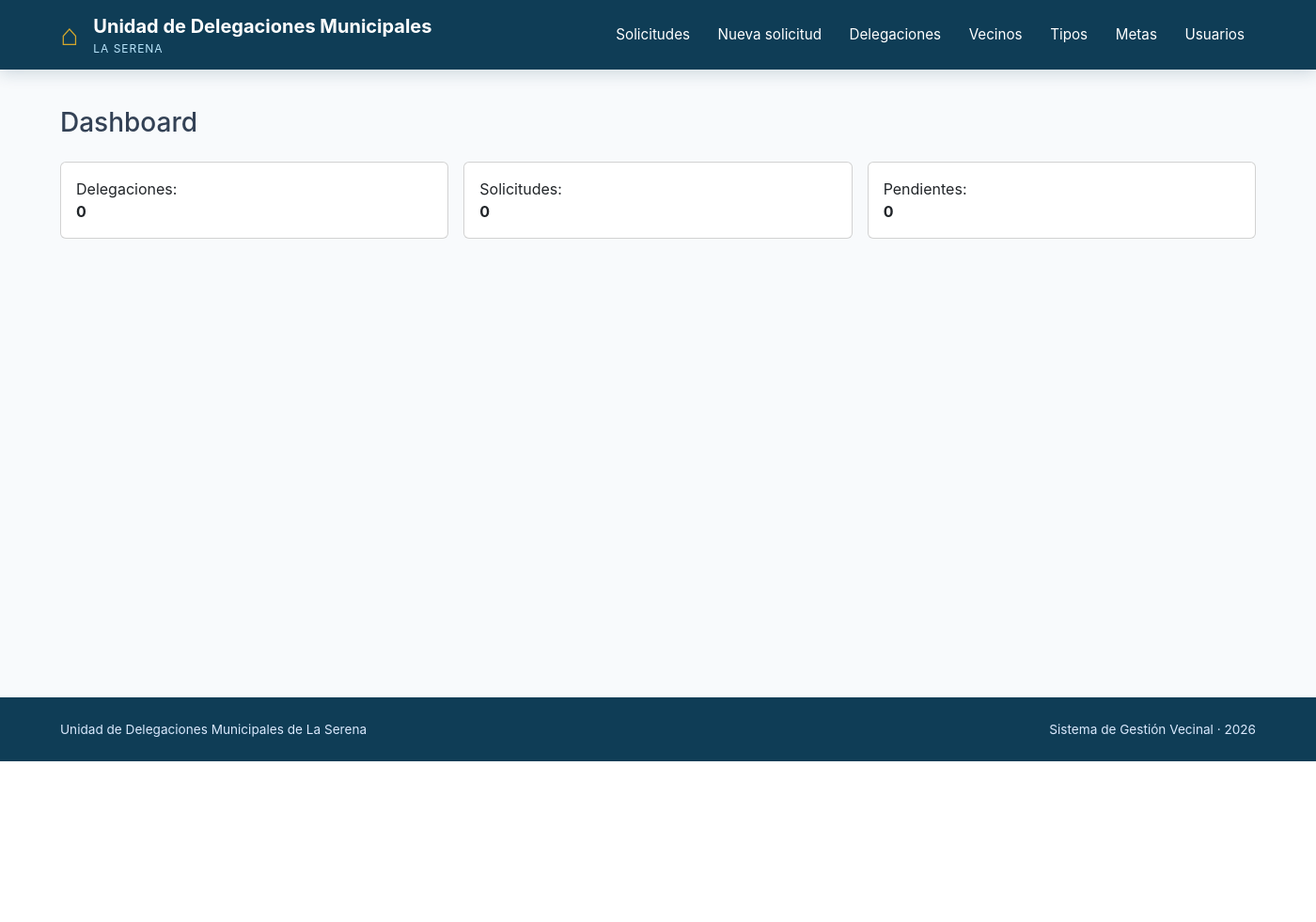
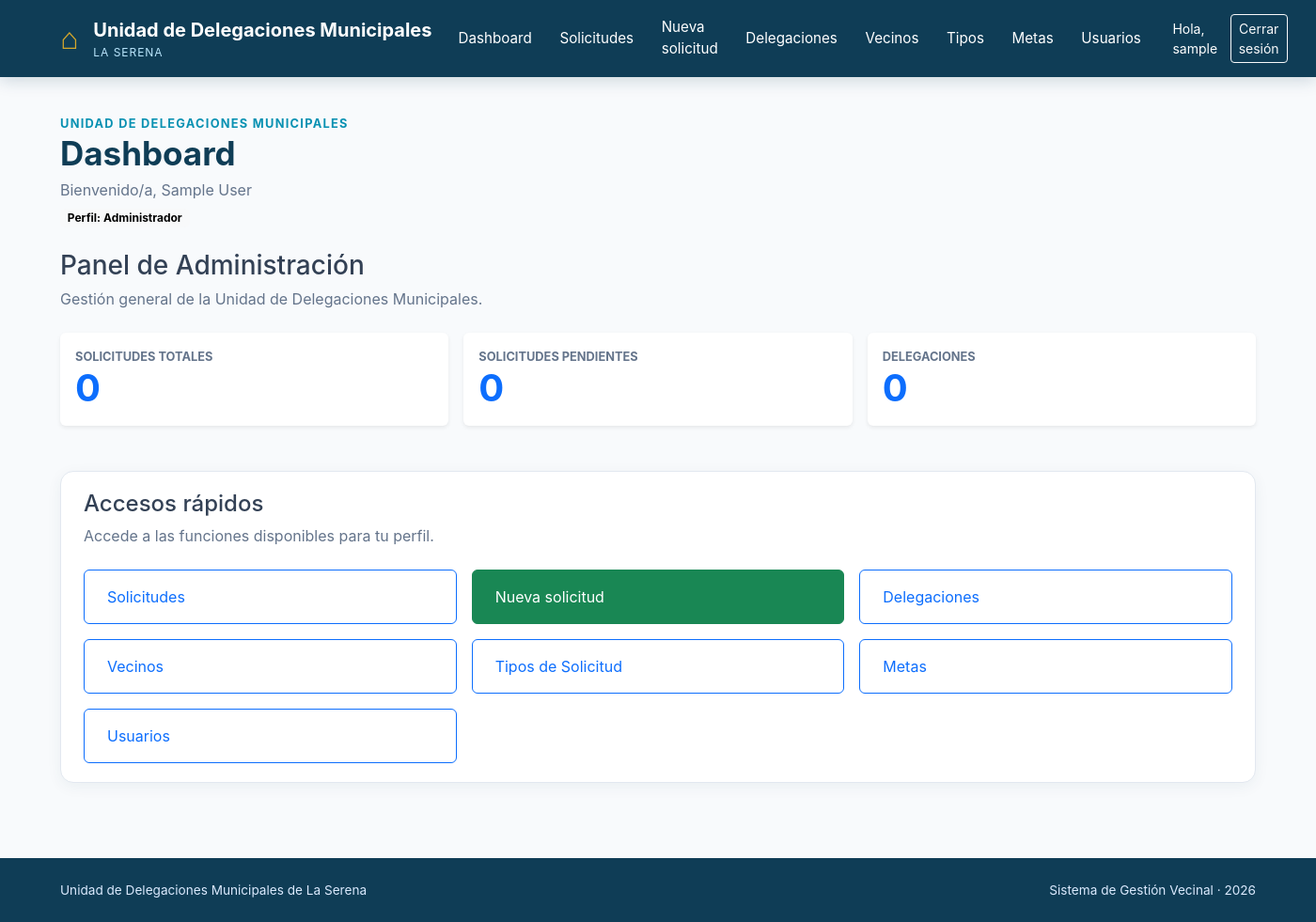
Before and after one commit to PamelaVargas05/delegaciones-municipales-la-serena-backend, a Django app: page / in a window 1400 px wide. Shown: the whole page at 94% size. Before the commit the page ends 810 px from the top, so only its background shows below. Run offline with Django 5.2, Linux system fonts and the light colour scheme; the visitor is signed in with stand-in values (Sample User, id 1); data that the repository does not hold is empty.

Commit message:
feat: mejorar dashboard por roles, navegacion y seguimiento de solicitudes

```diff
--- a/config/settings.py
+++ b/config/settings.py
@@ -92,7 +92,7 @@ MEDIA_ROOT = BASE_DIR / 'media'
 DEFAULT_AUTO_FIELD = 'django.db.models.BigAutoField'
 
 
-LOGIN_REDIRECT_URL = 'solicitudes:lista'
+LOGIN_REDIRECT_URL = 'dashboard'
 LOGOUT_REDIRECT_URL = 'login'
 LOGIN_URL = 'login'
 
--- a/templates/base.html
+++ b/templates/base.html
@@ -19,15 +19,23 @@
                 <span class="navbar-toggler-icon"></span>
             </button>
             <div class="collapse navbar-collapse" id="mainNav">
-                <div class="navbar-nav ms-auto">
-                    <a class="nav-link" href="{% url 'solicitudes:lista' %}">Solicitudes</a>
-                    <a class="nav-link" href="{% url 'solicitudes:crear' %}">Nueva solicitud</a>
-                    <a class="nav-link" href="{% url 'delegaciones:lista_delegaciones' %}">Delegaciones</a>
-                    <a class="nav-link" href="{% url 'solicitudes:lista_vecinos' %}">Vecinos</a>
-                    <a class="nav-link" href="{% url 'solicitudes:lista_tipos' %}">Tipos</a>
-                    <a class="nav-link" href="{% url 'delegaciones:lista_metas' %}">Metas</a>
+                {% if request.user.is_authenticated %}
+                <div class="navbar-nav ms-auto align-items-lg-center">
+                    <a class="nav-link" href="{% url 'dashboard' %}">Dashboard</a>
+                    {% if perms.solicitudes.view_solicitudvecinal %}<a class="nav-link" href="{% url 'solicitudes:lista' %}">Solicitudes</a>{% endif %}
+                    {% if perms.solicitudes.add_solicitudvecinal %}<a class="nav-link" href="{% url 'solicitudes:crear' %}">Nueva solicitud</a>{% endif %}
+                    {% if perms.delegaciones.view_delegacion %}<a class="nav-link" href="{% url 'delegaciones:lista_delegaciones' %}">Delegaciones</a>{% endif %}
+                    {% if perms.solicitudes.view_vecino %}<a class="nav-link" href="{% url 'solicitudes:lista_vecinos' %}">Vecinos</a>{% endif %}
+                    {% if perms.solicitudes.view_tiposolicitud %}<a class="nav-link" href="{% url 'solicitudes:lista_tipos' %}">Tipos</a>{% endif %}
+                    {% if perms.delegaciones.view_meta %}<a class="nav-link" href="{% url 'delegaciones:lista_metas' %}">Metas</a>{% endif %}
                     {% if perms.auth.view_user %}<a class="nav-link" href="{% url 'usuarios:lista' %}">Usuarios</a>{% endif %}
+                    <span class="navbar-text text-white small ms-lg-3">Hola, {{ request.user.username }}</span>
+                    <form method="post" action="{% url 'logout' %}" class="d-inline ms-lg-2">
+                        {% csrf_token %}
+                        <button type="submit" class="btn btn-outline-light btn-sm">Cerrar sesión</button>
+                    </form>
                 </div>
+                {% endif %}
             </div>
         </div>
     </nav>
--- a/templates/usuarios/dashboard.html
+++ b/templates/usuarios/dashboard.html
@@ -1,4 +1,41 @@
-{% extends 'base.html' %}{% block content %}
-<h1 class="h3 mb-4">Dashboard{% if user.groups.all %} - {{ user.groups.all.0.name }}{% endif %}</h1>
-<div class="row g-3"><div class="col-md-4"><div class="card p-3">Delegaciones: <strong>{{ delegaciones_count }}</strong></div></div><div class="col-md-4"><div class="card p-3">Solicitudes: <strong>{{ solicitudes_count }}</strong></div></div><div class="col-md-4"><div class="card p-3">Pendientes: <strong>{{ pendientes_count }}</strong></div></div></div>
+{% extends 'base.html' %}
+
+{% block title %}Dashboard | Unidad de Delegaciones Municipales{% endblock %}
+
+{% block content %}
+<div class="page-header">
+    <div>
+        <div class="page-eyebrow">Unidad de Delegaciones Municipales</div>
+        <h1 class="page-title">Dashboard</h1>
+        <p class="page-subtitle mb-1">Bienvenido/a, {{ nombre_usuario }}</p>
+        <span class="badge text-bg-light">Perfil: {{ rol }}</span>
+    </div>
+</div>
+
+{% if rol == 'Administrador' %}
+<div class="mb-4"><h2 class="h3 mb-1">Panel de Administración</h2><p class="page-subtitle">Gestión general de la Unidad de Delegaciones Municipales.</p></div>
+{% elif rol == 'Supervisor' %}
+<div class="mb-4"><h2 class="h3 mb-1">Panel de Supervisión</h2><p class="page-subtitle">Seguimiento y control de la gestión operacional.</p></div>
+{% else %}
+<div class="mb-4"><h2 class="h3 mb-1">Panel Administrativo</h2><p class="page-subtitle">Registro y consulta de operaciones municipales.</p></div>
+{% endif %}
+
+<div class="row g-3 mb-5">
+    {% if perms.solicitudes.view_solicitudvecinal %}<div class="col-sm-6 col-lg-4"><div class="card border-0 shadow-sm h-100"><div class="card-body"><div class="detail-label">Solicitudes totales</div><div class="display-6 fw-bold text-primary">{{ solicitudes_count }}</div></div></div></div>{% endif %}
+    {% if perms.solicitudes.view_solicitudvecinal %}<div class="col-sm-6 col-lg-4"><div class="card border-0 shadow-sm h-100"><div class="card-body"><div class="detail-label">Solicitudes pendientes</div><div class="display-6 fw-bold text-primary">{{ pendientes_count }}</div></div></div></div>{% endif %}
+    {% if perms.delegaciones.view_delegacion %}<div class="col-sm-6 col-lg-4"><div class="card border-0 shadow-sm h-100"><div class="card-body"><div class="detail-label">Delegaciones</div><div class="display-6 fw-bold text-primary">{{ delegaciones_count }}</div></div></div></div>{% endif %}
+</div>
+
+<section class="section-card">
+    <div class="mb-4"><h2 class="h4 mb-1">Accesos rápidos</h2><p class="page-subtitle mb-0">Accede a las funciones disponibles para tu perfil.</p></div>
+    <div class="row g-3">
+        {% if perms.solicitudes.view_solicitudvecinal %}<div class="col-sm-6 col-lg-4"><a class="btn btn-outline-primary w-100 text-start p-3" href="{% url 'solicitudes:lista' %}"><i class="bi bi-list-task me-2"></i>Solicitudes</a></div>{% endif %}
+        {% if perms.solicitudes.add_solicitudvecinal %}<div class="col-sm-6 col-lg-4"><a class="btn btn-success w-100 text-start p-3" href="{% url 'solicitudes:crear' %}"><i class="bi bi-plus-circle me-2"></i>Nueva solicitud</a></div>{% endif %}
+        {% if perms.delegaciones.view_delegacion %}<div class="col-sm-6 col-lg-4"><a class="btn btn-outline-primary w-100 text-start p-3" href="{% url 'delegaciones:lista_delegaciones' %}"><i class="bi bi-building me-2"></i>Delegaciones</a></div>{% endif %}
+        {% if perms.solicitudes.view_vecino %}<div class="col-sm-6 col-lg-4"><a class="btn btn-outline-primary w-100 text-start p-3" href="{% url 'solicitudes:lista_vecinos' %}"><i class="bi bi-people me-2"></i>Vecinos</a></div>{% endif %}
+        {% if perms.solicitudes.view_tiposolicitud %}<div class="col-sm-6 col-lg-4"><a class="btn btn-outline-primary w-100 text-start p-3" href="{% url 'solicitudes:lista_tipos' %}"><i class="bi bi-tags me-2"></i>Tipos de Solicitud</a></div>{% endif %}
+        {% if perms.delegaciones.view_meta %}<div class="col-sm-6 col-lg-4"><a class="btn btn-outline-primary w-100 text-start p-3" href="{% url 'delegaciones:lista_metas' %}"><i class="bi bi-graph-up me-2"></i>Metas</a></div>{% endif %}
+        {% if perms.auth.view_user %}<div class="col-sm-6 col-lg-4"><a class="btn btn-outline-primary w-100 text-start p-3" href="{% url 'usuarios:lista' %}"><i class="bi bi-person-gear me-2"></i>Usuarios</a></div>{% endif %}
+    </div>
+</section>
 {% endblock %}
--- a/usuarios/views.py
+++ b/usuarios/views.py
@@ -10,7 +10,20 @@ from .forms import UsuarioForm
 
 @login_required
 def dashboard(request):
+    if request.user.is_superuser:
+        rol = 'Administrador'
+    else:
+        nombres_roles = ('Administrador', 'Supervisor', 'Administrativo')
+        rol = (
+            request.user.groups.filter(name__in=nombres_roles)
+            .order_by('name')
+            .values_list('name', flat=True)
+            .first()
+            or 'Administrativo'
+        )
     context = {
+        'rol': rol,
+        'nombre_usuario': request.user.get_full_name() or request.user.username,
         'delegaciones_count': Delegacion.objects.count(),
         'solicitudes_count': SolicitudVecinal.objects.count(),
         'pendientes_count': SolicitudVecinal.objects.filter(
```
Also changed, not shown: solicitudes/templates/solicitudes/solicitud_detail.html (+16 -9 lines).
